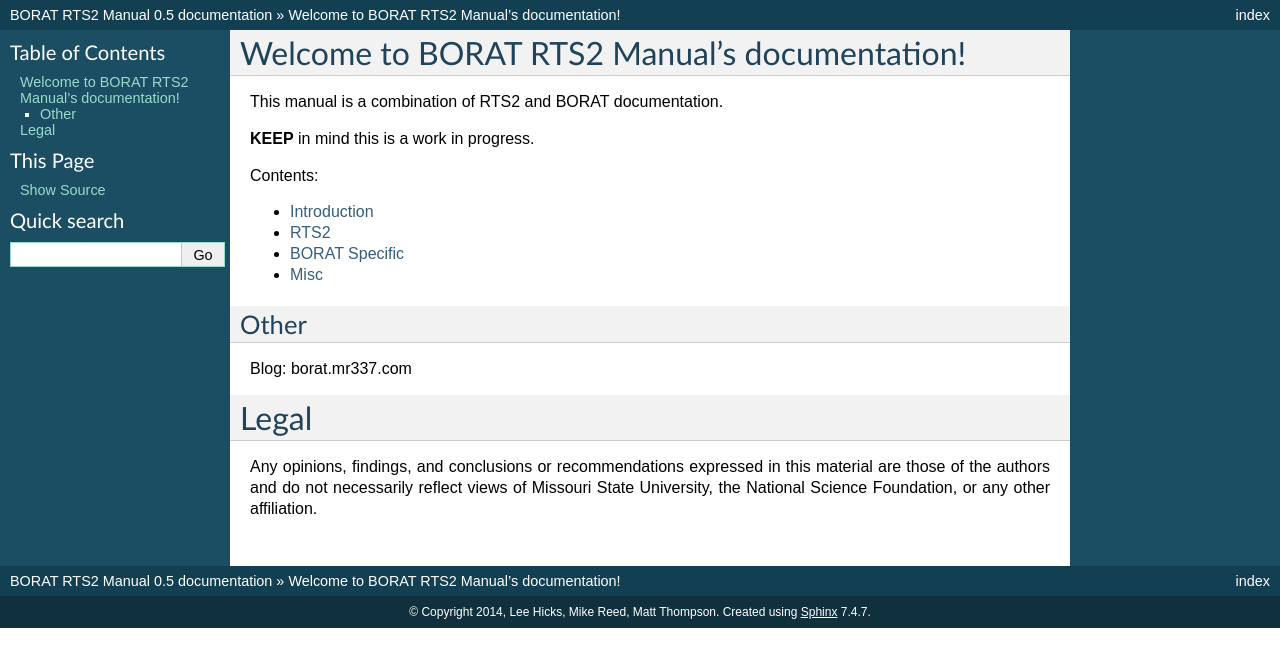
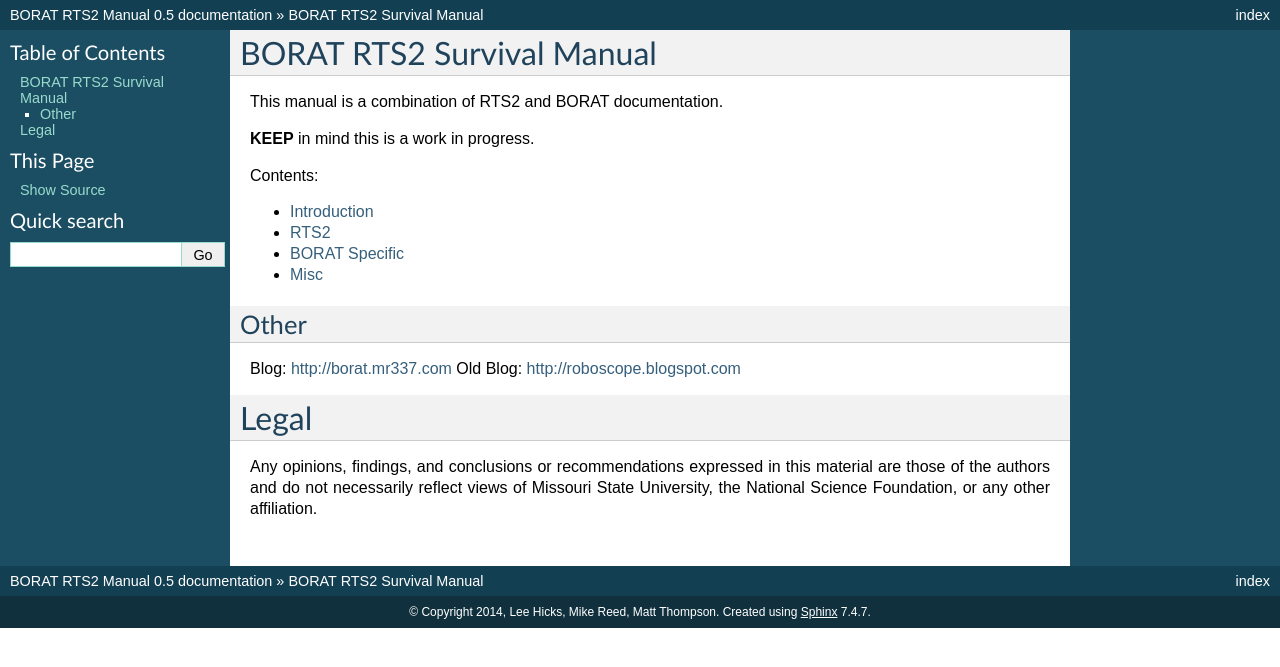
Before and after one commit to mr337/borat_manual, a Sphinx documentation site: the page built from docs/index.rst, in a window 1280 px wide. Shown: the top 667 px of the page. Built offline with Sphinx 7.4.7, drawn with Linux system fonts in a browser that asks for light colours; formulas are drawn with MathJax 3.

Commit message:
Updated index

```diff
--- a/docs/index.rst
+++ b/docs/index.rst
@@ -3,8 +3,8 @@
    You can adapt this file completely to your liking, but it should at least
    contain the root `toctree` directive.
 
-Welcome to BORAT RTS2 Manual's documentation!
-=============================================
+BORAT RTS2 Survival Manual
+=============================
 
 This manual is a combination of RTS2 and BORAT documentation.
 
@@ -20,7 +20,8 @@
 
 Other
 -----
-Blog: borat.mr337.com
+Blog: http://borat.mr337.com
+Old Blog: http://roboscope.blogspot.com
 
 Legal
 =====
```
